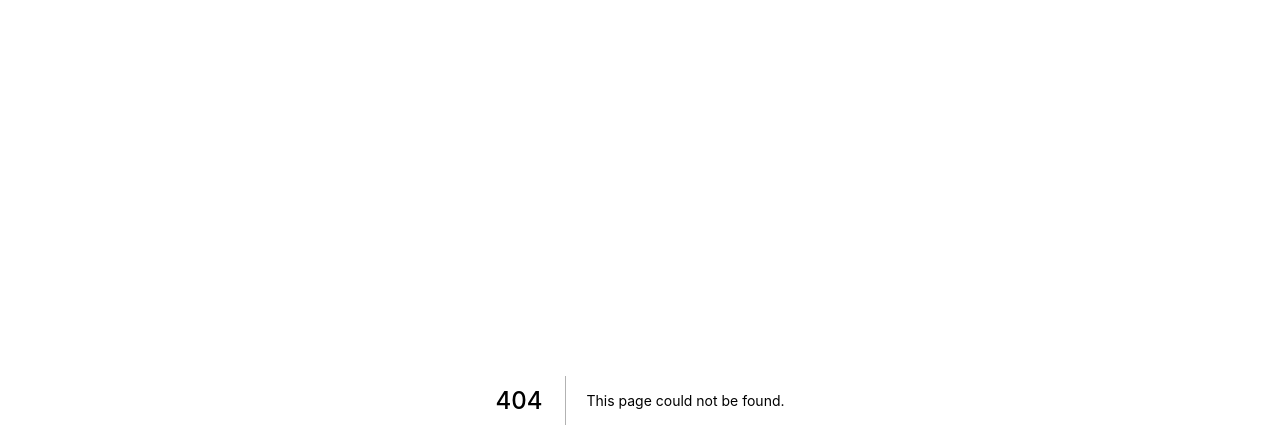
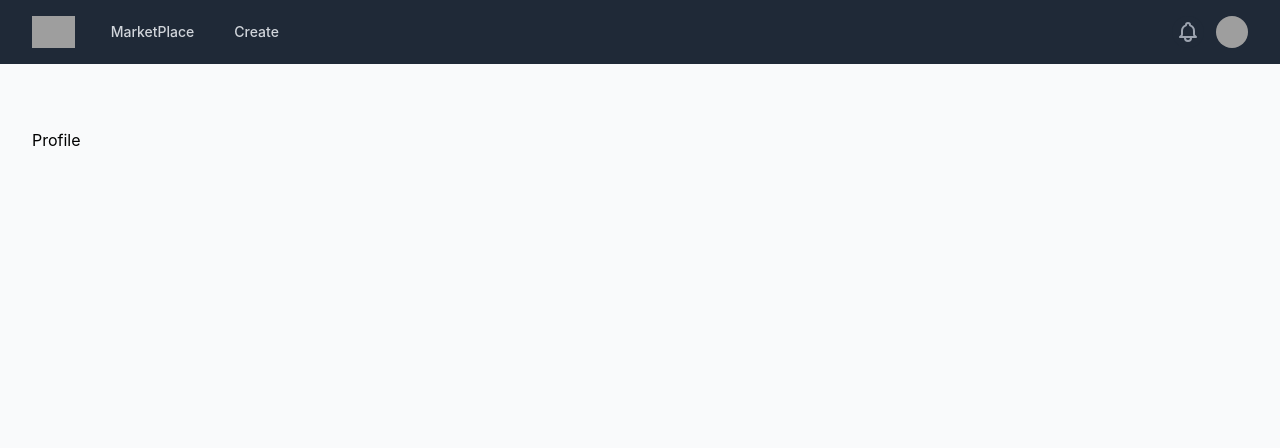
Before and after one commit to MNGH-27/nft-marketplace, a Next.js app: page /profile in a window 1280 px wide. Before the commit this address had no page. Shown: the top 448 px of the page. Built offline with nearby package versions, Linux system fonts and the light colour scheme; grey boxes are pictures that could not be loaded.

Commit message:
add active Link

```diff
--- /dev/null
+++ b/components/link/index.tsx
@@ -0,0 +1,31 @@
+import Link from "next/link"
+import React, { FunctionComponent, ReactElement } from "react"
+import { useRouter } from "next/router"
+
+type LinkProps = {
+  href: string
+  children: ReactElement
+  activeClass: string
+}
+
+const ActiveLink: FunctionComponent<LinkProps> = ({children, ...props}) => {
+  const { pathname } = useRouter()
+  let className = children!.props.className || ""
+  let _defaultClass = `${className} text-gray-100`
+
+  if (pathname === props.href) {
+    className = `${className} text-indigo-400 ${props.activeClass}`
+  } else {
+    className = _defaultClass;
+  }
+
+  return (
+    <Link {...props}>
+      {
+        React.cloneElement(children, {className})
+      }
+    </Link>
+  )
+}
+
+export default ActiveLink;
--- a/components/navbar/index.tsx
+++ b/components/navbar/index.tsx
@@ -4,7 +4,9 @@
 import { Disclosure, Menu, Transition } from '@headlessui/react'
 import { BellIcon, MenuIcon, XIcon } from '@heroicons/react/outline'
 
-import Link from 'next/link'
+import Link from 'next/link';
+
+import ActiveLink from '../link';
 
 const navigation = [
   { name: 'MarketPlace', href: '/', current: true },
@@ -49,20 +51,18 @@
                 <div className="hidden sm:block sm:ml-6">
                   <div className="flex space-x-4">
                     {navigation.map((item) => (
-                      <Link
+                      <ActiveLink
                         key={item.name}
+                        activeClass={"bg-gray-900 text-white"}
                         href={item.href}
                       >
                         <a
-                          className={classNames(
-                            item.current ? 'bg-gray-900 text-white' : 'text-gray-300 hover:bg-gray-700 hover:text-white',
-                            'px-3 py-2 rounded-md text-sm font-medium'
-                          )}
+                          className={'text-gray-300 hover:bg-gray-700 hover:text-white px-3 py-2 rounded-md text-sm font-medium'}
                           aria-current={item.current ? 'page' : undefined}
                         >
                           {item.name}
                         </a>
-                      </Link>
+                      </ActiveLink>
                     ))}
                   </div>
                 </div>
@@ -100,32 +100,13 @@
                     <Menu.Items className="z-10 origin-top-right absolute right-0 mt-2 w-48 rounded-md shadow-lg py-1 bg-white ring-1 ring-black ring-opacity-5 focus:outline-none">
                       <Menu.Item>
                         {({ active }) => (
-                          <a
-                            href="#"
-                            className={classNames(active ? 'bg-gray-100' : '', 'block px-4 py-2 text-sm text-gray-700')}
-                          >
-                            Your Profile
-                          </a>
-                        )}
-                      </Menu.Item>
-                      <Menu.Item>
-                        {({ active }) => (
-                          <a
-                            href="#"
-                            className={classNames(active ? 'bg-gray-100' : '', 'block px-4 py-2 text-sm text-gray-700')}
-                          >
-                            Settings
-                          </a>
-                        )}
-                      </Menu.Item>
-                      <Menu.Item>
-                        {({ active }) => (
-                          <a
-                            href="#"
-                            className={classNames(active ? 'bg-gray-100' : '', 'block px-4 py-2 text-sm text-gray-700')}
-                          >
-                            Sign out
-                          </a>
+                          <Link href="/profile">
+                            <a
+                              className={classNames(active ? 'bg-gray-100' : '', 'block px-4 py-2 text-sm text-gray-700')}
+                            >
+                              Your Profile
+                            </a>
+                          </Link>
                         )}
                       </Menu.Item>
                     </Menu.Items>
--- a/package.json
+++ b/package.json
@@ -11,6 +11,7 @@
   "dependencies": {
     "@headlessui/react": "^1.6.6",
     "@heroicons/react": "^1.0.6",
+    "@tailwindcss/forms": "^0.5.2",
     "next": "12.2.1",
     "react": "18.2.0",
     "react-dom": "18.2.0"
--- /dev/null
+++ b/pages/profile/index.tsx
@@ -0,0 +1,13 @@
+import { NextPage } from "next";
+
+import BaseLayout from "../../components/layout/BaseLayout";
+
+const Profile:NextPage = () => {
+    return(
+        <BaseLayout>
+            <span>Profile</span>
+        </BaseLayout>
+    )
+}
+
+export default Profile;
```
Also changed, not shown: 1 other file (tests, documents, lock files or other folders).
